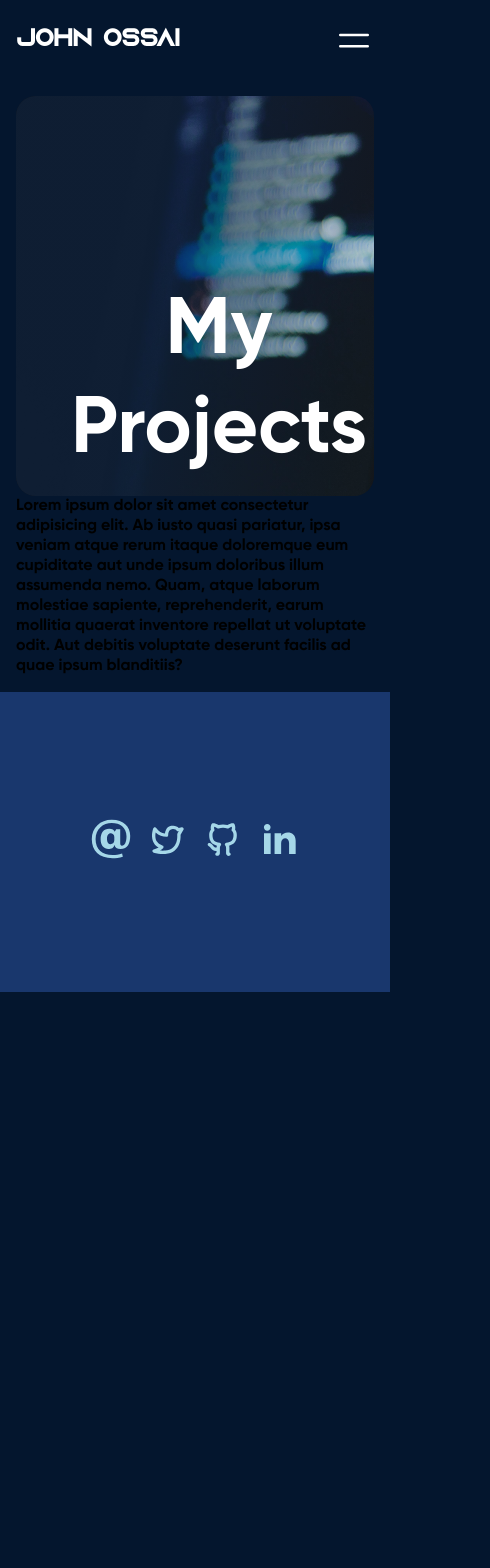
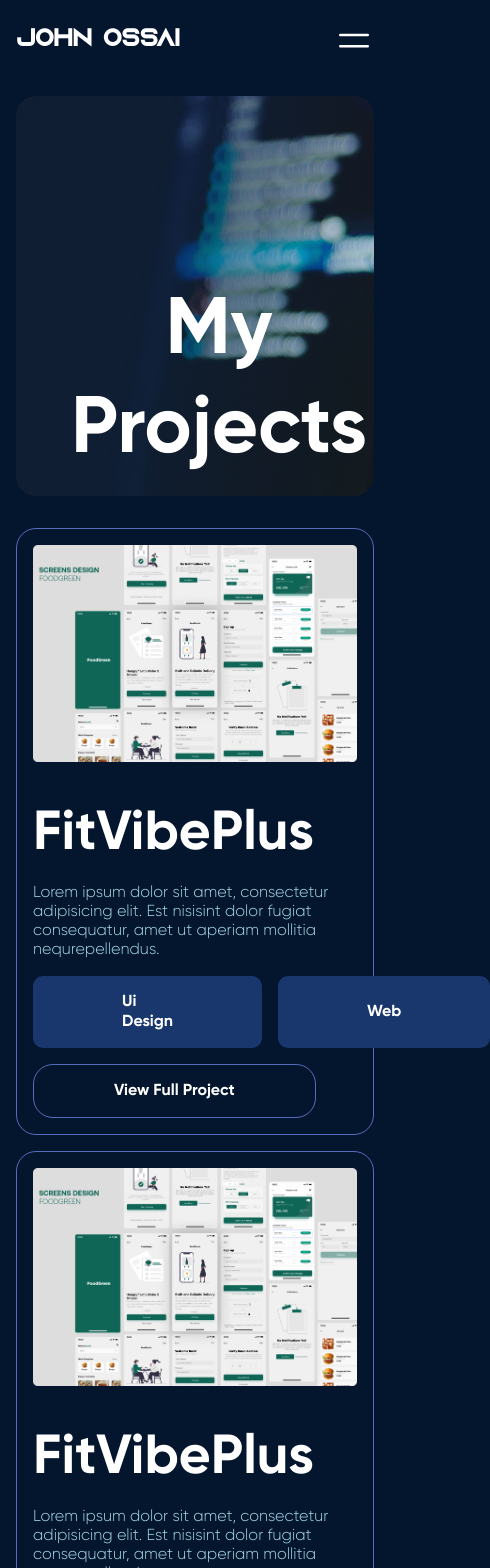
Before and after one commit to JohnnnGreat/portfoliov2, an Angular app: page /projects in a window 390 px wide. Shown: the top 1568 px of the page, 490 px wide, since content can reach past the window. Before the commit the page ends 992 px from the top, so only its background shows below. Built offline with nearby package versions, Linux system fonts and the light colour scheme; a small style sheet from the web is missing.

Commit message:
fixed issues relating to the responsiveness

```diff
--- a/src/app/projects/projects.component.html
+++ b/src/app/projects/projects.component.html
@@ -6,11 +6,37 @@
             <h1>My Projects</h1>
         </div>
 
-        <div>
-            Lorem ipsum dolor sit amet consectetur adipisicing elit. Ab iusto quasi pariatur, ipsa veniam atque rerum
-            itaque doloremque eum cupiditate aut unde ipsum doloribus illum assumenda nemo. Quam, atque laborum
-            molestiae sapiente, reprehenderit, earum mollitia quaerat inventore repellat ut voluptate odit. Aut debitis
-            voluptate deserunt facilis ad quae ipsum blanditiis?
+        <div class="projects-container">
+            <div class="projects-main">
+                <img src="../../assets/ImageOne.png" alt="">
+                <div class="projects-container-details">
+                    <h1 class="projects-head">FitVibePlus</h1>
+                    <p class="projects-desc">Lorem ipsum dolor sit amet, consectetur adipisicing elit. Est nisisint
+                        dolor
+                        fugiat consequatur, amet
+                        ut aperiam mollitia nequrepellendus.</p>
+                    <ul>
+                        <li>Ui Design</li>
+                        <li>Web</li>
+                    </ul>
+                    <a href="">View Full Project</a>
+                </div>
+            </div>
+            <div class="projects-main">
+                <img src="../../assets/ImageOne.png" alt="">
+                <div class="projects-container-details">
+                    <h1 class="projects-head">FitVibePlus</h1>
+                    <p class="projects-desc">Lorem ipsum dolor sit amet, consectetur adipisicing elit. Est nisisint
+                        dolor
+                        fugiat consequatur, amet
+                        ut aperiam mollitia nequrepellendus.</p>
+                    <ul>
+                        <li>Ui Design</li>
+                        <li>Web</li>
+                    </ul>
+                    <a href="">View Full Project</a>
+                </div>
+            </div>
         </div>
     </div>
 </div>
--- a/src/app/projects/projects.component.scss
+++ b/src/app/projects/projects.component.scss
@@ -39,5 +39,76 @@
         z-index: 5;
       }
     }
+
+    .projects-container {
+      margin-top: 2rem;
+
+      .projects-main {
+        border-radius: 20px;
+        border: 1px solid #576cbc;
+        margin-top: 1rem;
+        padding: 1rem;
+        img {
+          width: 100%;
+        }
+
+        .projects-container-details {
+        }
+        .projects-head {
+          color: #fff;
+
+          font-size: 55px;
+          font-style: normal;
+          font-weight: 400;
+          line-height: normal;
+          margin-top: 2rem;
+        }
+
+        .projects-desc {
+          color: #a5d7e8;
+
+          font-size: 16px;
+          font-style: normal;
+          font-weight: 100;
+          margin-top: 1rem;
+          line-height: normal;
+        }
+        ul {
+          margin-top: 1rem;
+          display: flex;
+          gap: 1rem;
+          li {
+            border-radius: 10px;
+            background: #19376d;
+            display: flex;
+            align-items: center;
+            justify-content: center;
+            padding: 16px 89px;
+            color: #fff;
+
+            font-size: 20px;
+            font-style: normal;
+            font-weight: 400;
+            line-height: normal;
+            font-size: 16px;
+          }
+        }
+
+        a {
+          margin-top: 1rem;
+          display: inline-block;
+          border-radius: 20px;
+          border: 1px solid #576cbc;
+          padding: 1rem 80px;
+
+          color: #fff;
+
+          font-size: 16px;
+          font-style: normal;
+          font-weight: 400;
+          line-height: normal;
+        }
+      }
+    }
   }
 }
```
